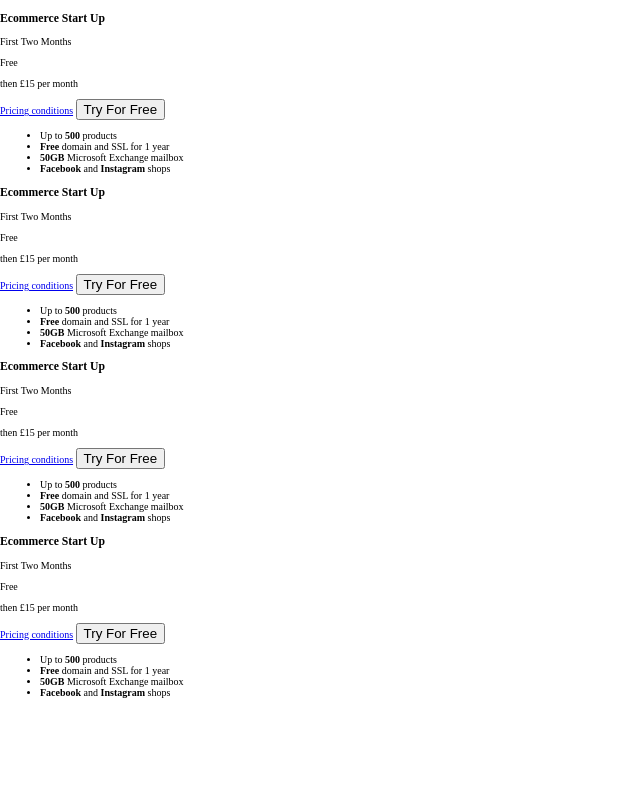
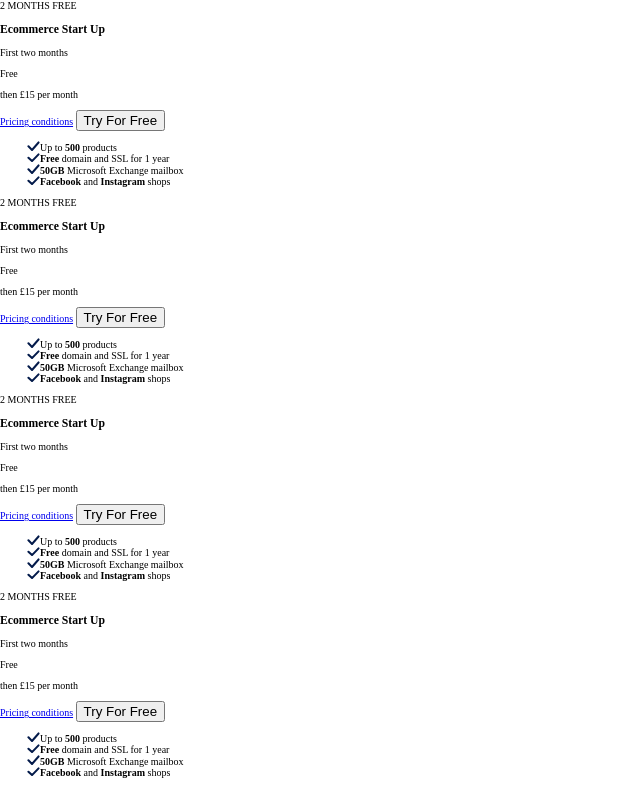
Before and after one commit to ex-jedi/web-developer-test, a website built with Parcel: page index.html in a window 1280 px wide. Shown: the whole page, without its empty margins (0-640 px from the left). Built offline with nearby package versions, Linux system fonts and the light colour scheme.

Commit message:
Package card markup and pseudo elements

```diff
--- a/index.html
+++ b/index.html
@@ -17,7 +17,7 @@
     <section class="ecommerce-section">
       <div class="package-card">
         <h3 class="package-card__heading">Ecommerce Start Up</h3>
-        <p class="package-card__sub-heading">First Two Months</p>
+        <p class="package-card__sub-heading">First two months</p>
         <p class="package-card__price">Free</p>
         <p class="package-card__price-info">then £15 per month</p>
         <a href="#" class="package-card__conditions-link">Pricing conditions</a>
@@ -32,7 +32,7 @@
       </div>
       <div class="package-card">
         <h3 class="package-card__heading">Ecommerce Start Up</h3>
-        <p class="package-card__sub-heading">First Two Months</p>
+        <p class="package-card__sub-heading">First two months</p>
         <p class="package-card__price">Free</p>
         <p class="package-card__price-info">then £15 per month</p>
         <a href="#" class="package-card__conditions-link">Pricing conditions</a>
@@ -47,7 +47,7 @@
       </div>
       <div class="package-card">
         <h3 class="package-card__heading">Ecommerce Start Up</h3>
-        <p class="package-card__sub-heading">First Two Months</p>
+        <p class="package-card__sub-heading">First two months</p>
         <p class="package-card__price">Free</p>
         <p class="package-card__price-info">then £15 per month</p>
         <a href="#" class="package-card__conditions-link">Pricing conditions</a>
@@ -62,7 +62,7 @@
       </div>
       <div class="package-card">
         <h3 class="package-card__heading">Ecommerce Start Up</h3>
-        <p class="package-card__sub-heading">First Two Months</p>
+        <p class="package-card__sub-heading">First two months</p>
         <p class="package-card__price">Free</p>
         <p class="package-card__price-info">then £15 per month</p>
         <a href="#" class="package-card__conditions-link">Pricing conditions</a>
--- a/sass/main.scss
+++ b/sass/main.scss
@@ -28,8 +28,15 @@
   overflow-x: hidden;
 }
 
-h1 {
-  @include heading-font-stack;
-  font-size: 4rem;
-  color: #f00;
+.package-card {
+
+  &::before {
+    content: "2 MONTHS FREE";
+  }
 }
+
+.package-card__features-list-item {
+  &::marker {
+    content: url("/images/tick.svg");
+  }
+}
```
Also changed, not shown: dist/index.html, dist/tick.678a6c7b.svg (added), images/Mask Group 1286.png (added), images/Mask Group 1286@2x.png (added), images/Mask Group 1288.png (added), images/Mask Group 1288@2x.png (added), images/Mask Group 1289.png (added), images/Mask Group 1289@2x.png (added), images/Mask Group 1290.png (added), images/Mask Group 1290@2x.png (added), images/tick.svg (added), 2 other files.
